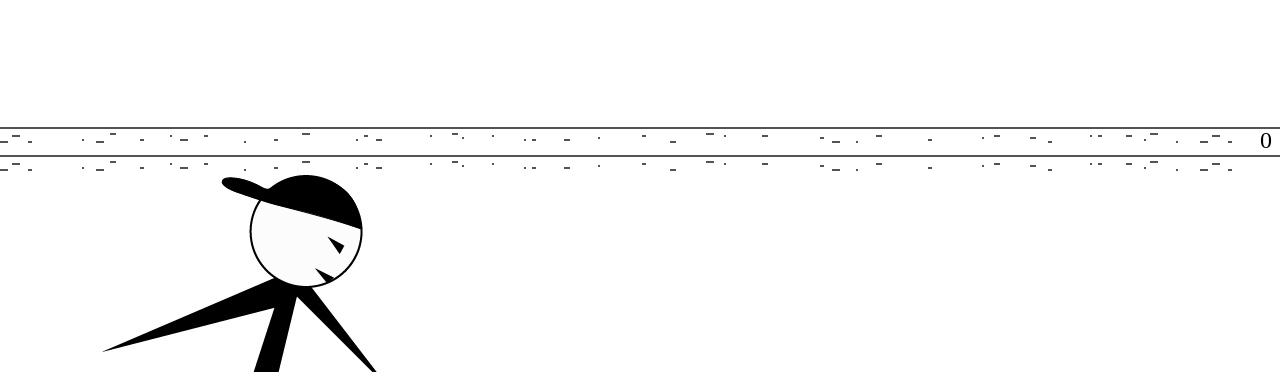
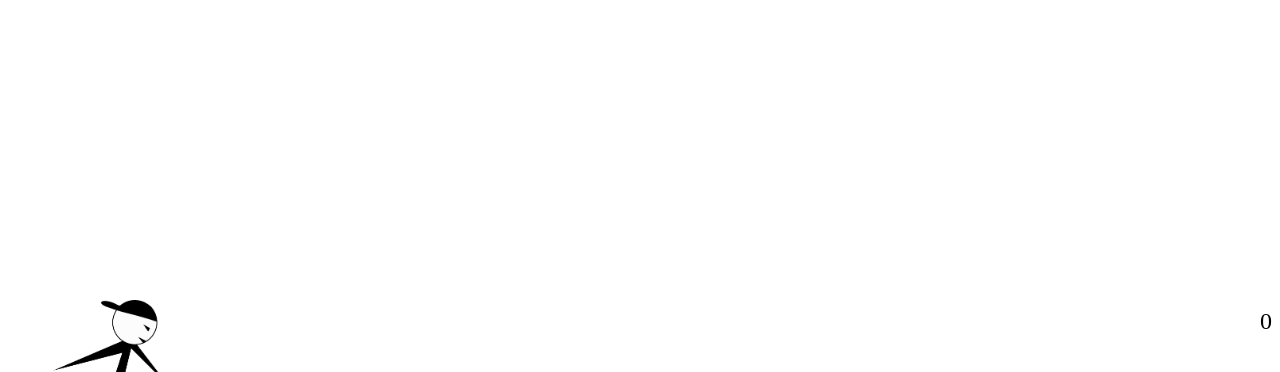
Before and after one commit to hasanahmed77/skate-game-js, a plain HTML site: page index.html in a window 1280 px wide. Shown: the top 372 px of the page. Drawn offline with Linux system fonts and the light colour scheme.

Commit message:
HTML and CSS completed

```diff
--- a/index.html
+++ b/index.html
@@ -13,7 +13,7 @@
         <div class="start-screen">Press any key to start</div>
         <img src="img/ground.png" class="ground">
         <img src="img/ground.png" class="ground">
-        <img src="img/run.png" alt="">
+        <img src="img/run.png" class="character">
     </div>
 </body>
 </html>
--- a/styles.css
+++ b/styles.css
@@ -14,6 +14,8 @@ body {
 .world {
     overflow: hidden;
     position: relative;
+    width: 100%;
+    height: 200px;
 }
 
 .score{
@@ -34,3 +36,26 @@ body {
 .hide {
     display: none;
 }
+
+.ground {
+    --left: 0;
+    position: absolute;
+    width: 300%;
+    bottom: 0;
+    left: calc(var(--left) * 1%);
+}
+
+.character {
+    --bottom: 0;
+    position: absolute;
+    left: 1%;
+    height: 100%;
+    bottom: calc(var(--bottom) * 1%);
+}
+
+.obstacle {
+    position: absolute;
+    left: calc(var(--left) * 1%);
+    height: 30%;
+    bottom: 0;
+}
```
